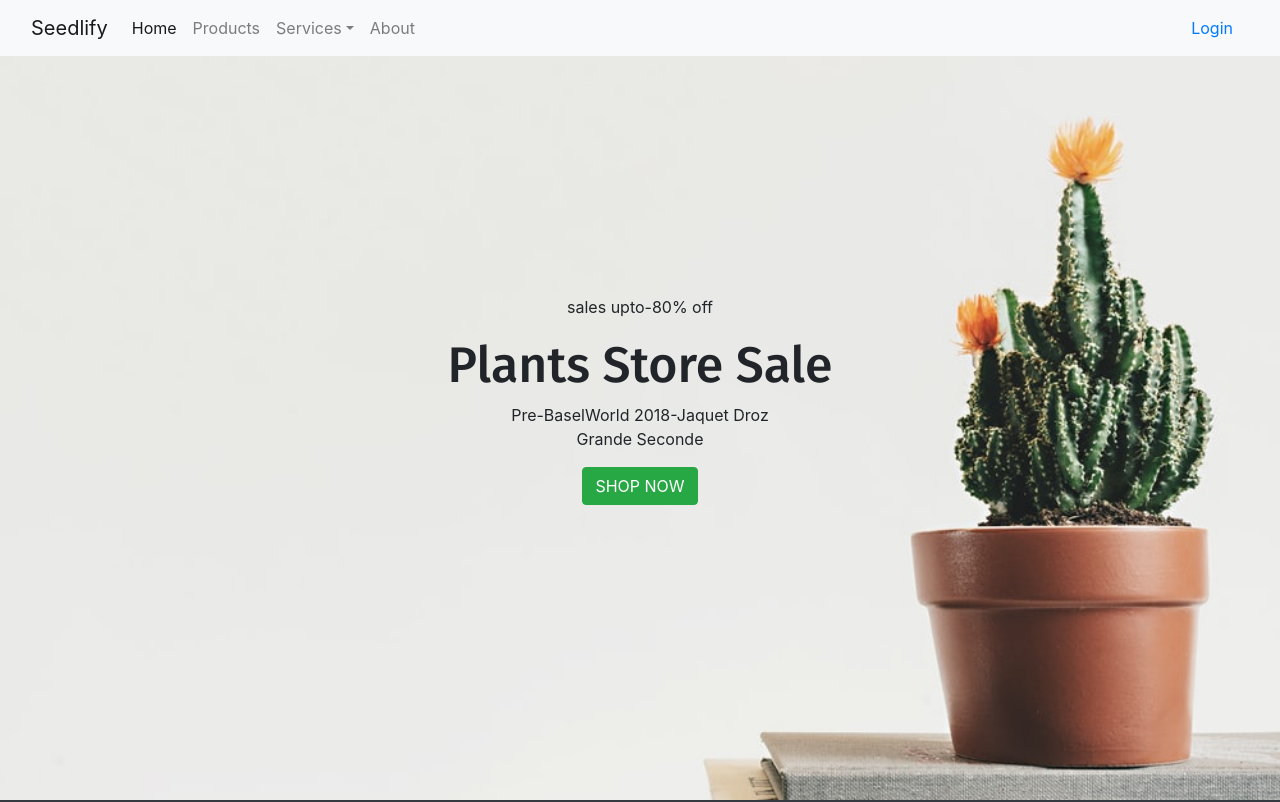
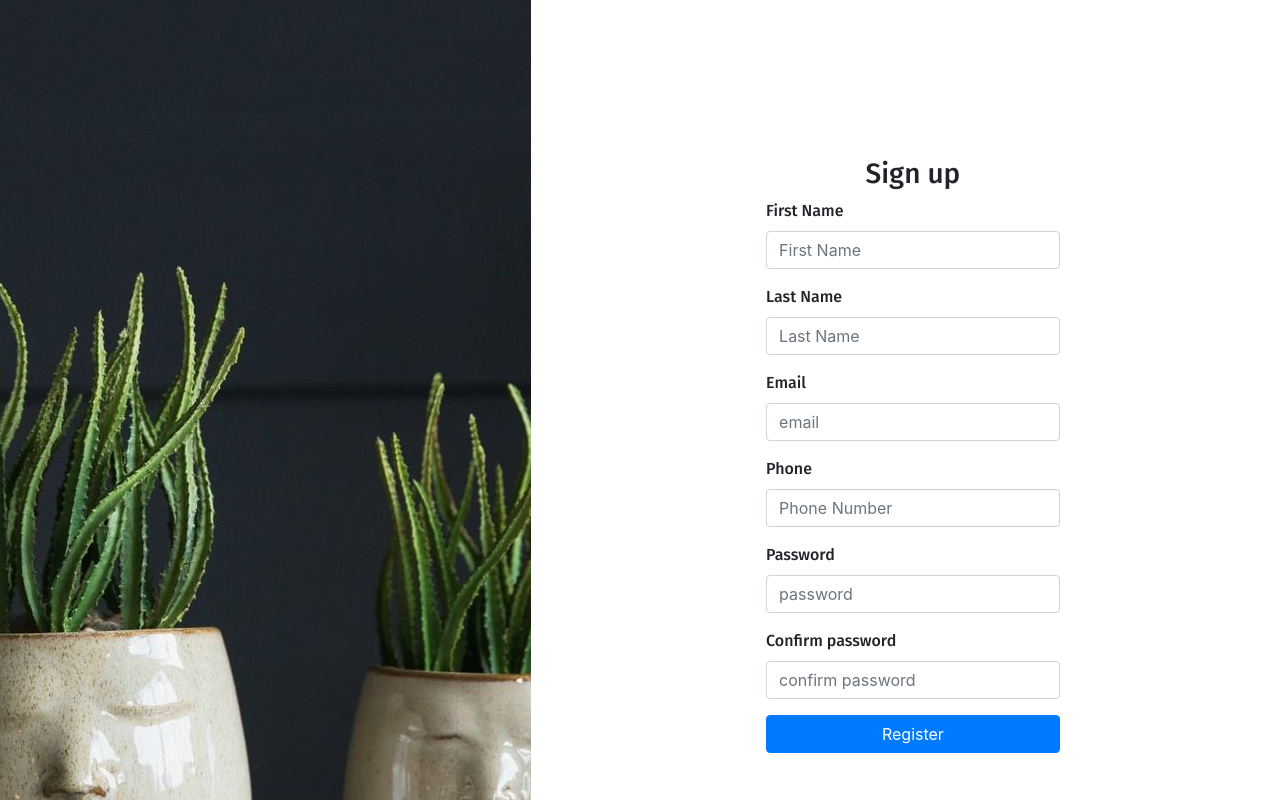
Before and after one commit to hamxajaved/seedlify, a React (Create React App) app: page /register in a window 1280 px wide. Shown: the top 802 px of the page. Built offline with nearby package versions, Linux system fonts and the light colour scheme.

Commit message:
Changes for adding Routing

```diff
--- a/package.json
+++ b/package.json
@@ -13,6 +13,7 @@
     "react": "^17.0.1",
     "react-dom": "^17.0.1",
     "react-icons": "^4.2.0",
+    "react-router-dom": "^5.2.0",
     "react-scripts": "4.0.2",
     "web-vitals": "^1.1.0"
   },
--- a/src/App.js
+++ b/src/App.js
@@ -5,14 +5,21 @@ import Footer from "./components/Footer";
 import Home from "./components/Home";
 import Navbar from "./components/Navbar";
 
+import { BrowserRouter, Route, Switch } from "react-router-dom";
+
 function App() {
   return (
     <div className="App">
-      <div className="container">
-        <Navbar></Navbar>
-      </div>
-      <Home></Home>
-      <Footer></Footer>
+      <BrowserRouter>
+        <Switch>
+          <Route exact path="/" component={() => <Home />}></Route>
+          <Route path="/login" component={() => <Login></Login>}></Route>
+          <Route
+            path="/register"
+            component={() => <Register></Register>}
+          ></Route>
+        </Switch>
+      </BrowserRouter>
     </div>
   );
 }
--- a/src/Authentication_pages/Register.js
+++ b/src/Authentication_pages/Register.js
@@ -35,15 +35,6 @@ function Register() {
                 type="email"
                 name="email"
                 placeholder="email"
-                className="form-control"
-              ></input>
-            </div>
-            <div className="form-group">
-              <label>Confirm Email</label>
-              <input
-                type="email"
-                name="confirm_email"
-                placeholder="Confirm email"
                 className="form-control"
               ></input>
             </div>
--- a/src/components/Home.js
+++ b/src/components/Home.js
@@ -1,5 +1,6 @@
 import React from "react";
 import Footer from "./Footer";
+import Navbar from "./Navbar";
 
 const Home = () => {
   return (
--- a/src/components/Navbar.js
+++ b/src/components/Navbar.js
@@ -1,10 +1,11 @@
 // @flow
 import * as React from "react";
-
+import { Link, BrowserRouter } from "react-router-dom";
 function Navbar() {
   return (
     <nav className="navbar navbar-expand-lg navbar-light bg-light fixed-top">
       <div className="container-fluid">
+        <BrowserRouter>
           <a className="navbar-brand" href="#">
             Seedlify
           </a>
@@ -76,10 +77,11 @@ function Navbar() {
             </ul>
           </div>
           <div className="float-right">
-          <a className="nav-link" href="#" tabIndex="-1" aria-disabled="true">
-            Login
-          </a>
+            <Link to={"/login"} className="nav-link">
+              login
+            </Link>
           </div>
+        </BrowserRouter>
       </div>
     </nav>
   );
--- a/src/index.js
+++ b/src/index.js
@@ -9,7 +9,7 @@ import Register from "./Authentication_pages/Register";
 
 ReactDOM.render(
   <React.StrictMode>
-    <App></App>
+    <App />
   </React.StrictMode>,
   document.getElementById("root")
 );
```
Also changed, not shown: 1 other file (tests, documents, lock files or other folders). Lines whose indentation alone changed are shown as unchanged.
